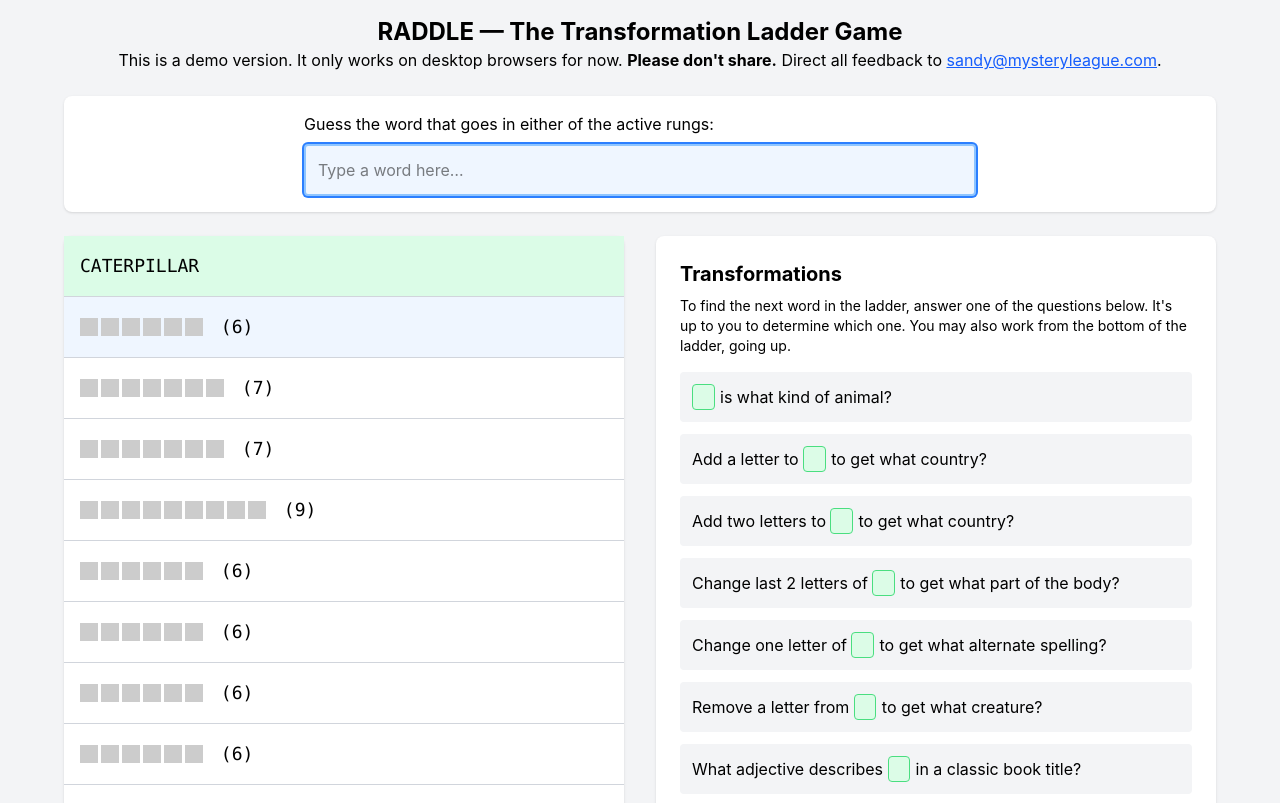
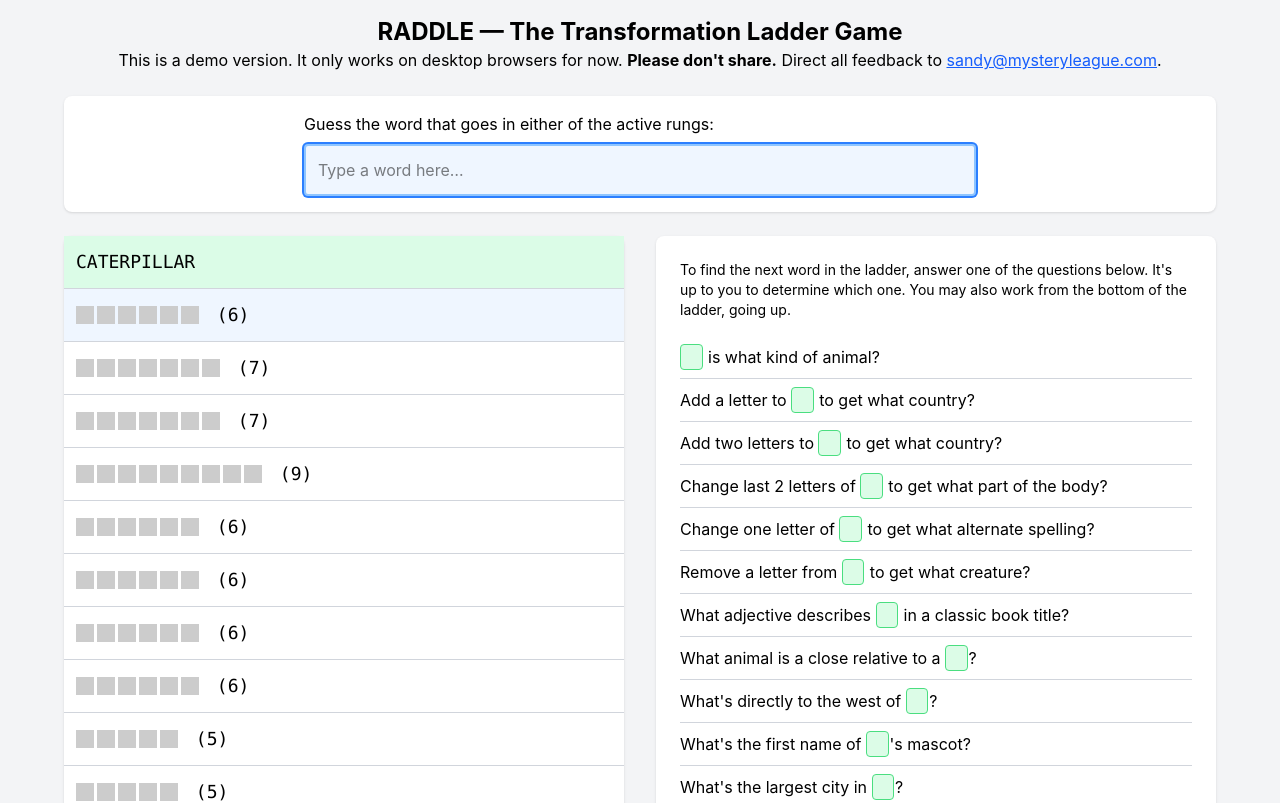
Before and after one commit to santheo/raddle, a SvelteKit app: page / in a window 1280 px wide. Shown: the top 803 px of the page. Built offline with nearby package versions, Linux system fonts and the light colour scheme.

Commit message:
Smallify the UI

```diff
--- a/src/routes/+page.svelte
+++ b/src/routes/+page.svelte
@@ -125,7 +125,7 @@ function handleInput(event) {
 
     ladder = ladder.map((rung, index) => ({
       ...rung,
-      isNext: !rung.isRevealed && (index === topNextIndex || index === bottomNextIndex)
+      isNext: index === topNextIndex || index === bottomNextIndex
     }));
   }
 </script>
@@ -167,20 +167,21 @@ function handleInput(event) {
     <div class="grid grid-cols-1 md:grid-cols-2 gap-8">
 
       <!-- Clues -->
-      <div class="md:order-2 bg-white rounded-lg shadow p-6">
-        <h2 class="text-xl font-bold mb-2">Transformations</h2>
+      <div class="md:order-2">
+      <div class="bg-white rounded-lg shadow p-6">
         <p class="mb-4 text-sm">To find the next word in the ladder, answer one of the questions below.
           It's up to you to determine which one.
           You may also work from the bottom of the ladder, going up.
         </p>
-        <div class="space-y-3">
+        <div class="divide-y divide-gray-300">
           {#each clues as clue}
-            <div class="p-3 rounded bg-gray-100 {clue.isUsed ? 'line-through text-gray-400' : ''}">
+            <div class="pt-2 pb-2 {clue.isUsed ? 'line-through text-gray-400' : ''}">
               {@html clue.text.replace('^', `<span class="word-placeholder">&nbsp;</span>`)}
             </div>
           {/each}
         </div>
 
+      </div>
       </div>
 
       <!-- Ladder -->
@@ -188,8 +189,7 @@ function handleInput(event) {
       <div class="bg-white rounded-lg shadow">
         <div class="divide-y divide-gray-300">
           {#each ladder as rung, index}
-
-          <div class="p-4 relative font-mono text-lg" class:bg-blue-50={rung.isNext} class:bg-green-100={rung.isRevealed}>
+            <div class="p-3 relative font-mono text-lg" class:bg-blue-50={rung.isNext} class:bg-green-100={rung.isRevealed}>
               {#if rung.isRevealed}
                 {#if rung.isClueShown}
                   <span class="font-serif transform">{rung.transform}</span>
```
